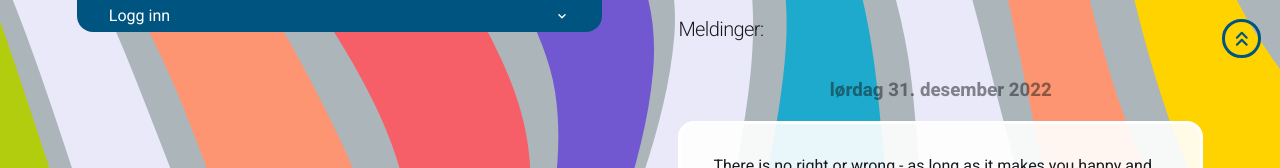
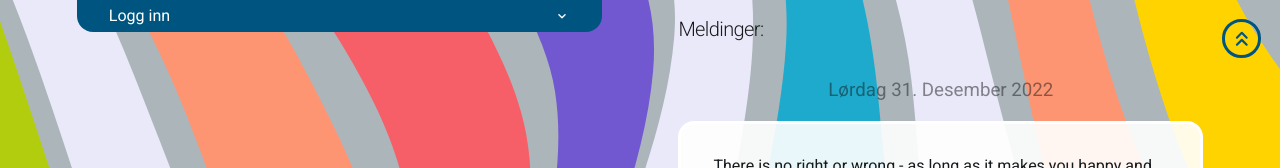
Before and after one commit to christian2022-kodehode/winter-project-2022, a React (Create React App) app: page / in a window 1280 px wide. Shown: the top 168 px of the page. Built offline with nearby package versions, Linux system fonts and the light colour scheme.

Commit message:
Minor CSS tweaks

```diff
--- a/public/screen.css
+++ b/public/screen.css
@@ -83,13 +83,13 @@ html {
 		--link-focus: hsl(200deg 100% 80%);
 		--link-visited: hsl(200deg 25% 50%);
 		--link: hsl(200deg 75% 50%);
-		--message-background: hsl(200deg 10% 30% / 90%);
-		--message-border: hsl(200deg 10% 30%);
+		--message-background: hsl(200deg 10% 30% / 25%);
+		--message-border: hsl(200deg 10% 30% / 20%);
 		--message-text: hsl(200deg 10% 75%);
 		--primary-contrast: hsl(200deg 10% 75%);
 		--primary-focus: hsl(200deg 100% 40%);
 		--primary-transparent: hsl(200deg 100% 30% / 80%);
-		--primary: hsl(200deg 100% 30%);
+		--primary: hsl(200deg 100% 40%);
 		--secondary-contrast: hsl(200deg 25% 75%);
 		--secondary-focus: hsl(200deg 100% 40%);
 		--secondary-transparent: hsl(200deg 25% 30% / 90%);
@@ -477,6 +477,8 @@ button {
 		opacity: 0.5;
 		overflow-anchor: none;
 		text-align: center;
+		font-weight: 400;
+		text-transform: capitalize;
 	}
 
 	.chat__anchor {
```
